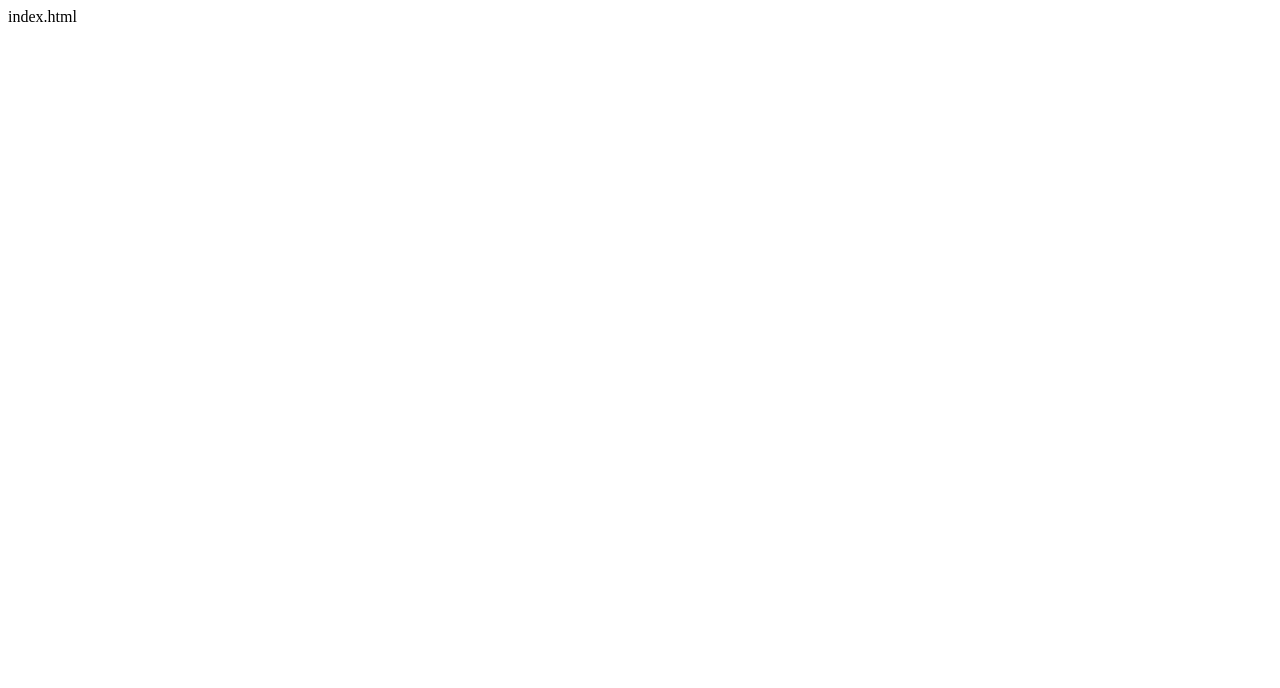
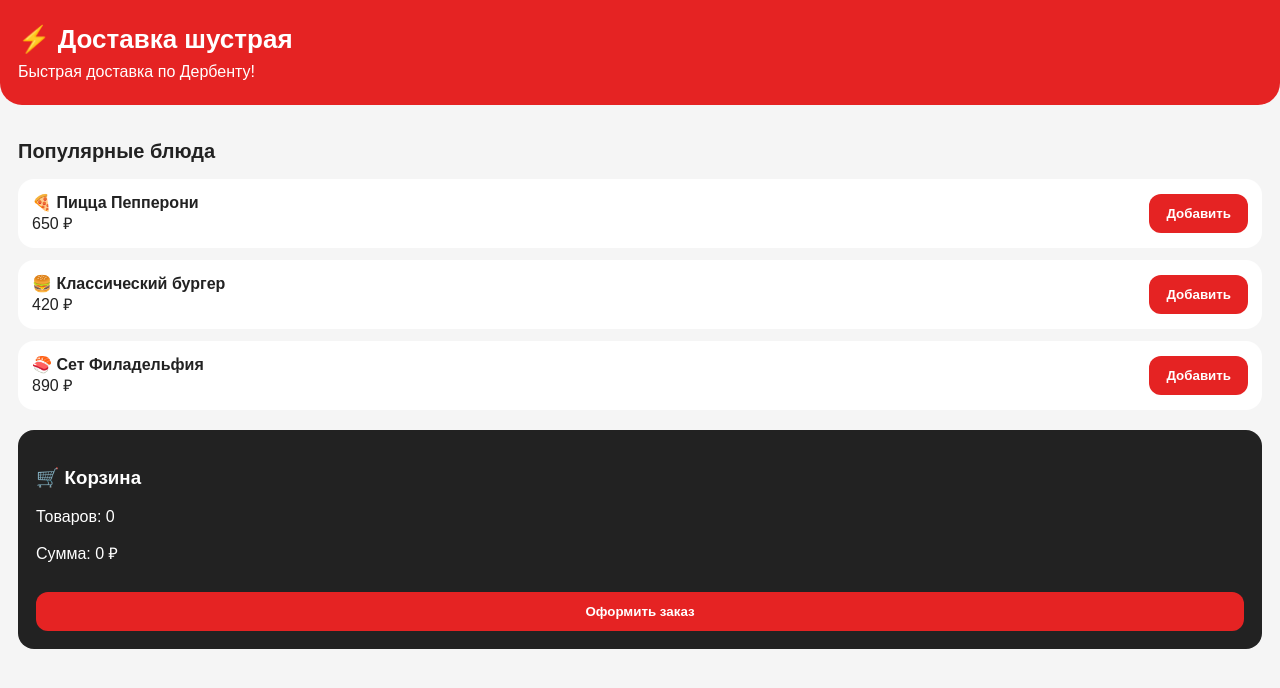
Before and after one commit to 5mhksynf2n-sudo/dostavka-shustraya, a plain HTML site: page index.html in a window 1280 px wide. Drawn offline with Linux system fonts and the light colour scheme.

Commit message:
Update index.html

```diff
--- a/index.html
+++ b/index.html
@@ -1 +1,59 @@
-index.html
+
+<!DOCTYPE html>
+<html lang="ru">
+<head>
+<meta charset="UTF-8">
+<meta name="viewport" content="width=device-width, initial-scale=1.0">
+<meta name="theme-color" content="#e52323">
+<title>Доставка шустрая</title>
+<style>
+*{box-sizing:border-box}
+body{margin:0;background:#f5f5f5;font-family:Arial,sans-serif;color:#222}
+header{background:#e52323;color:white;padding:24px 18px;border-radius:0 0 22px 22px}
+header h1{margin:0;font-size:26px}
+header p{margin:8px 0 0}
+main{padding:18px}
+h2{font-size:20px}
+.item{background:white;padding:14px;border-radius:16px;margin:12px 0;display:flex;justify-content:space-between;align-items:center}
+button{background:#e52323;color:white;border:0;border-radius:12px;padding:12px 17px;font-weight:bold}
+.cart{background:#222;color:white;padding:18px;border-radius:16px;margin-top:20px}
+.cart button{width:100%;margin-top:12px}
+.price{font-weight:bold}
+</style>
+</head>
+<body>
+<header>
+<h1>⚡ Доставка шустрая</h1>
+<p>Быстрая доставка по Дербенту!</p>
+</header>
+<main>
+<h2>Популярные блюда</h2>
+<div class="item">
+<div>🍕 <b>Пицца Пепперони</b><br>650 ₽</div>
+<button onclick="add()">Добавить</button>
+</div>
+<div class="item">
+<div>🍔 <b>Классический бургер</b><br>420 ₽</div>
+<button onclick="add()">Добавить</button>
+</div>
+<div class="item">
+<div>🍣 <b>Сет Филадельфия</b><br>890 ₽</div>
+<button onclick="add()">Добавить</button>
+</div>
+<div class="cart">
+<h3>🛒 Корзина</h3>
+<p id="count">Товаров: 0</p>
+<p id="total">Сумма: 0 ₽</p>
+<button onclick="alert('Это демонстрационный заказ!')">Оформить заказ</button>
+</div>
+</main>
+<script>
+let count=0,total=0;
+function add(){
+count++;total+=650;
+document.getElementById('count').innerText='Товаров: '+count;
+document.getElementById('total').innerText='Сумма: '+total+' ₽';
+}
+</script>
+</body>
+</html>
```
